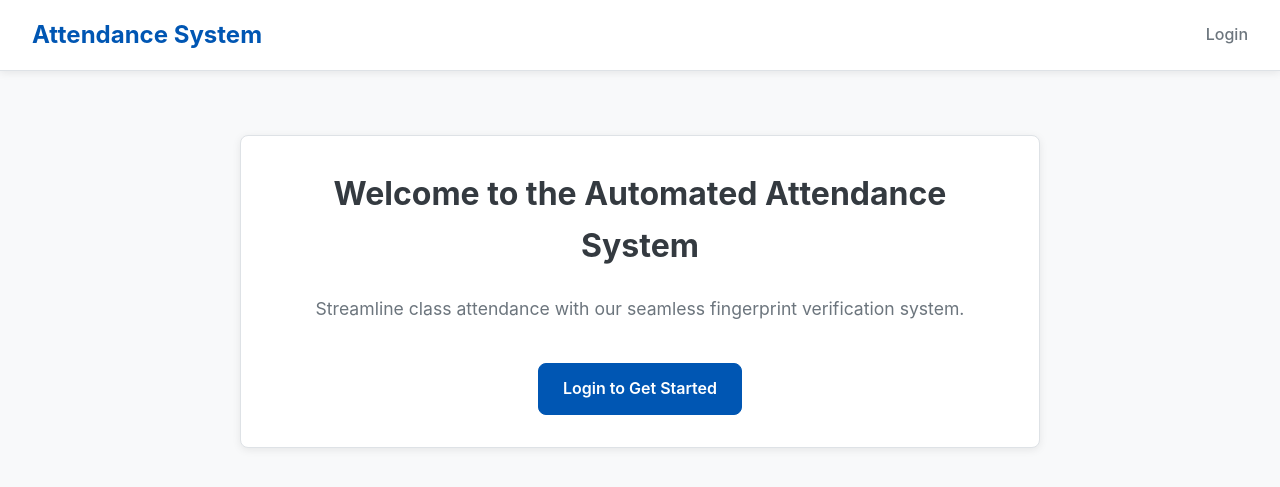
After one commit to favour-olumese/time-attendance-system, a Django app: page / in a window 1280 px wide. The commit adds this page. Shown: the top 487 px of the page. Run offline with Django 5.2, Linux system fonts and the light colour scheme.

Commit message:
Added a home page

```diff
--- a/apis/templates/base.html
+++ b/apis/templates/base.html
@@ -9,7 +9,7 @@
 </head>
 <body>
     <nav class="navbar">
-        <a href="{% url 'dashboard' %}" class="navbar-brand">Attendance System</a>
+        <a href="{% url 'home' %}" class="navbar-brand">Attendance System</a>
         <div class="navbar-links">
             {% if user.is_authenticated %}
                 <a href="{% url 'dashboard' %}">Dashboard</a>
--- /dev/null
+++ b/apis/templates/home.html
@@ -0,0 +1,31 @@
+{% extends 'base.html' %}
+{% load static %}
+
+{% block title %}Welcome{% endblock %}
+
+{% block content %}
+
+    <div class="card" style="max-width: 800px; margin: 4rem auto; text-align: center; padding: 2rem;">
+
+        <h1 class="page-header">Welcome to the Automated Attendance System</h1>
+
+        <p style="font-size: 1.1rem; color: var(--secondary-color); margin-top: 1rem;">
+            Streamline class attendance with our seamless fingerprint verification system.
+        </p>
+
+        <div style="margin-top: 2.5rem;">
+            {% if user.is_authenticated %}
+                <!-- If the user is logged in -->
+                <p>Welcome back, <strong>{{ user.first_name }}</strong>!</p>
+                <a href="{% url 'dashboard' %}" class="btn btn-primary">Go to Your Dashboard</a>
+
+            {% else %}
+                <!-- If the user is a visitor (not logged in) -->
+                <a href="{% url 'login' %}" class="btn btn-primary">Login to Get Started</a>
+
+            {% endif %}
+        </div>
+
+    </div>
+
+{% endblock %}
--- a/apis/urls.py
+++ b/apis/urls.py
@@ -2,6 +2,7 @@ from django.urls import path, include
 from . import views
 
 urlpatterns = [
+    path('', views.home, name='home'),
     path('dashboard/', views.dashboard, name='dashboard'),
     path('login/', views.user_login, name='login'),
     path("accounts/", include("django.contrib.auth.urls")),
--- a/apis/views.py
+++ b/apis/views.py
@@ -13,6 +13,12 @@ from django.db.models import Count, Q # Import Count and Q for annotations
 from django.http import HttpResponse
 from django.utils.http import url_has_allowed_host_and_scheme
 from django.contrib.auth.decorators import user_passes_test
+
+def home(request):
+    """
+    Renders the main landing/home page.
+    """
+    return render(request, 'home.html')
 
 
 def get_next_free_slot_value():
@@ -37,7 +43,6 @@ def check_matric_enrolled(request, matric_number):
         return JsonResponse({"fingerprint_exists": fingerprint_exists, "user_exists": True})
     except User.DoesNotExist:
         return JsonResponse({"fingerprint_exists": False, "user_exists": False})
-
 
 
 # Returns True if the user is authenticated and a staff member.
--- a/time_attendance_system/urls.py
+++ b/time_attendance_system/urls.py
@@ -19,6 +19,6 @@ from django.urls import path, include
 
 urlpatterns = [
     path('admin/', admin.site.urls),
-    path('api/', include('apis.urls')),
+    path('', include('apis.urls')),
     path('chaining/', include('smart_selects.urls')), # For chaining a model field to another.
 ]
```
